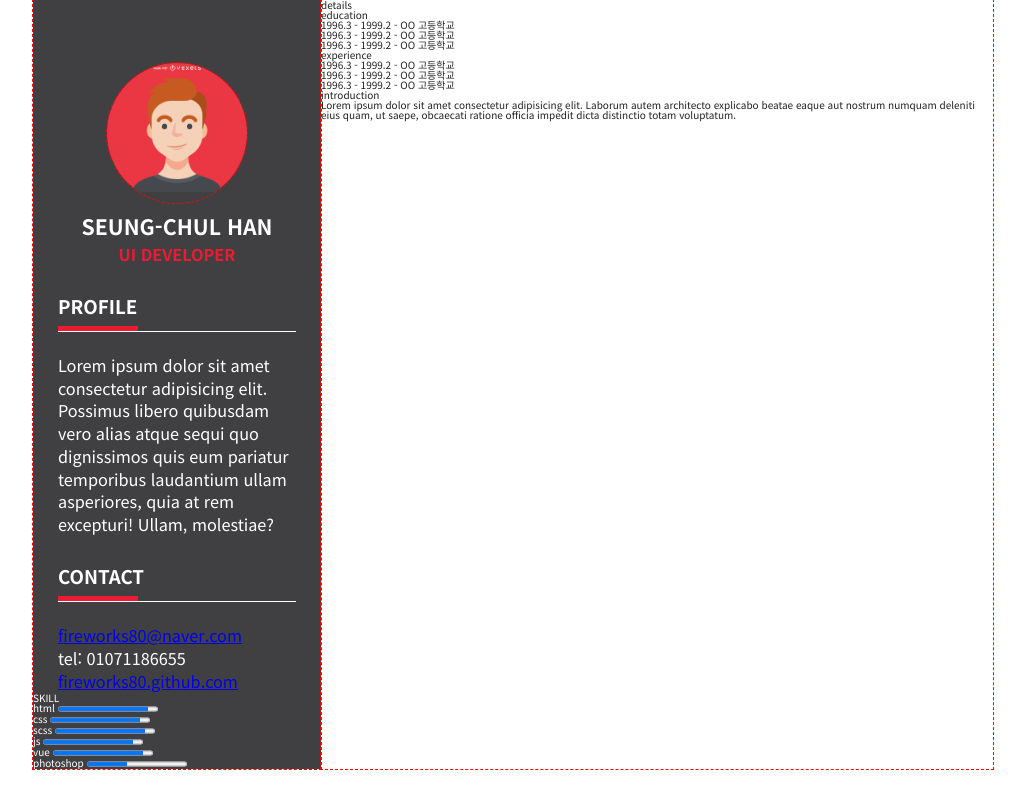
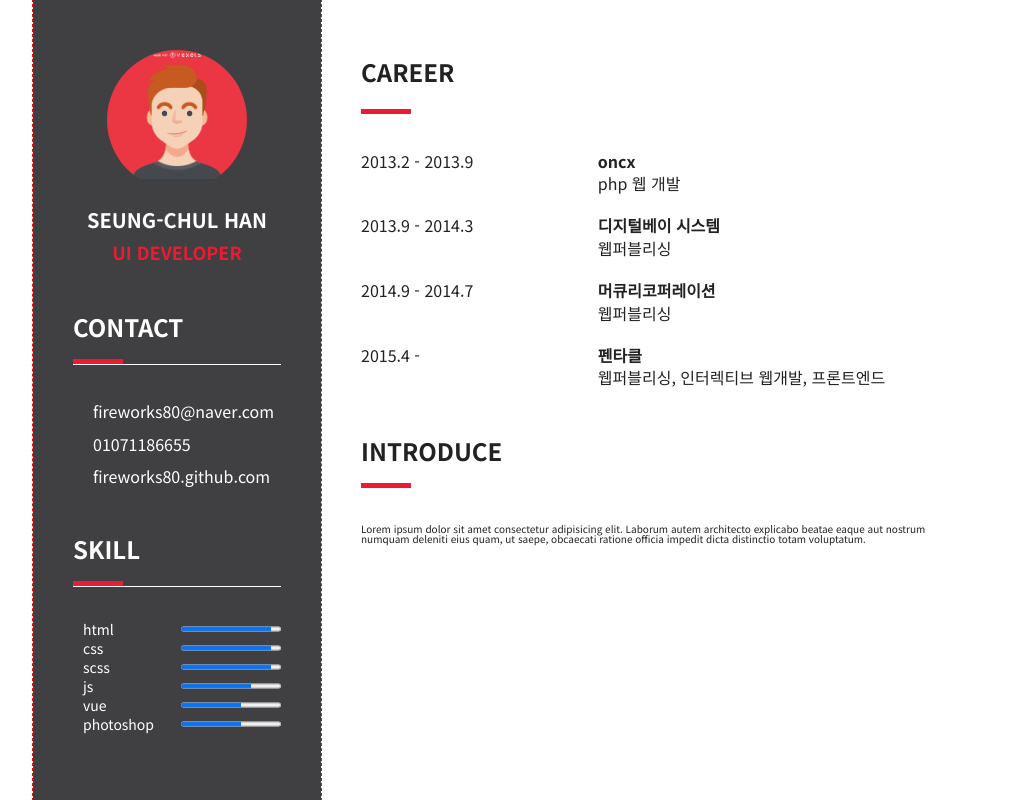
Before and after one commit to fireworks80/resume, a website: page index.html in a window 1280 px wide. Shown: the whole page, without its empty margins (127-1152 px from the left). Drawn offline with nearby package versions, Linux system fonts and the light colour scheme.

Commit message:
[update] 아이콘 수정, 컨텐츠 타이틀  css 수정

```diff
--- a/index.html
+++ b/index.html
@@ -5,12 +5,15 @@
     <meta name="viewport" content="width=device-width, initial-scale=1.0" />
     <meta http-equiv="X-UA-Compatible" content="ie=edge" />
     <title>Resume: SEUNG-CHUL HAN</title>
-    <link href="https://fonts.googleapis.com/css?family=Noto+Sans+KR:100,300,400,500,700,900&display=swap&subset=korean" rel="stylesheet">
-    <link rel="stylesheet" href="./css/reset-eric.css">
-    <link rel="stylesheet" href="./css/style.css">
+    <link
+      href="https://fonts.googleapis.com/css?family=Noto+Sans+KR:100,300,400,500,700,900&display=swap&subset=korean"
+      rel="stylesheet"
+    />
+    <link rel="stylesheet" href="./css/reset-eric.css" />
+    <link rel="stylesheet" href="./css/style.css" />
   </head>
   <body>
-    <article class="wrap">
+    <article class="wrap" id="js-app">
       <h1 class="a11y">RESUME - SEUNG-CHUL HAN</h1>
       <section class="intro">
         <h2 class="a11y">Introduce</h2>
@@ -21,77 +24,56 @@
         <h3 class="name">SEUNG-CHUL HAN</h3>
         <p class="job">UI DEVELOPER</p>
 
-        <dl class="info">
-          <dt class="info__tit">PROFILE</dt>
-          <dd class="info__desc">
-            Lorem ipsum dolor sit amet consectetur adipisicing elit. Possimus
-            libero quibusdam vero alias atque sequi quo dignissimos quis eum
-            pariatur temporibus laudantium ullam asperiores, quia at rem
-            excepturi! Ullam, molestiae?
-          </dd>
-        </dl>
-        <dl class="info">
-          <dt class="info__tit">CONTACT</dt>
-          <dd class="info__desc">
-            <ul>
-              <li>
-                <a href="mailto:fireworks80@naver.com"
-                  >fireworks80@naver.com</a
-                >
-              </li>
-              <li>tel: 01071186655</li>
-              <li>
-                <a href="https://fireworks80.github.com"
-                  >fireworks80.github.com</a
-                >
-              </li>
+        <dl class="column">
+          <dt class="column__tit contact">CONTACT</dt>
+          <dd class="column__desc">
+            <ul class="contact__list">
+              <li class="contact__item" v-for="con in contact">{{con}}</li>
             </ul>
           </dd>
         </dl>
-        <dl>
-          <dt>SKILL</dt>
+        <dl class="column skill">
+          <dt class="column__tit">SKILL</dt>
           <dd>
             <ul>
-              <li><em>html</em> <progress value="90" max="100"></progress></li>
-              <li><em>css</em> <progress value="90" max="100"></progress></li>
-              <li><em>scss</em> <progress value="90" max="100"></progress></li>
-              <li><em>js</em> <progress value="90" max="100"></progress></li>
-              <li><em>vue</em> <progress value="90" max="100"></progress></li>
-              <li><em>photoshop</em> <progress value="40" max="100"></progress></li>
+              <li class="skill__item" v-for="skill in skills">
+                <em class="skill__name">{{skill.kind}}</em>
+                <progress :value="skill.point" max="100"></progress>
+              </li>
             </ul>
           </dd>
         </dl>
       </section>
       <section class="detail">
-        <h2>details</h2>
+        <h2 class="a11y">details</h2>
 
-        <dl>
-          <dt>education</dt>
+        <dl class="column career">
+          <dt class="column__tit">CAREER</dt>
           <dd>
             <ol>
-              <li><span>1996.3 - 1999.2</span> - OO 고등학교</li>
-              <li><span>1996.3 - 1999.2</span> - OO 고등학교</li>
-              <li><span>1996.3 - 1999.2</span> - OO 고등학교</li>
+              <li class="career__item" v-for="career in careers">
+                <time class="career__date">{{career.date}}</time>
+                <p class="career__desc">
+                  <strong>{{career.company}}</strong>
+                  <br>
+                  <span>{{career.work}}</span>
+                </p>
+              </li>
             </ol>
           </dd>
         </dl>
-        <dl>
-          <dt>experience</dt>
+        <dl class="column">
+          <dt class="column__tit">INTRODUCE</dt>
           <dd>
-            <ol>
-              <li><span>1996.3 - 1999.2</span> - OO 고등학교</li>
-              <li><span>1996.3 - 1999.2</span> - OO 고등학교</li>
-              <li><span>1996.3 - 1999.2</span> - OO 고등학교</li>
-            </ol>
-          </dd>
-        </dl>
-        <dl>
-          <dt>introduction</dt>
-          <dd>
-            Lorem ipsum dolor sit amet consectetur adipisicing elit. Laborum autem architecto explicabo beatae eaque aut nostrum numquam deleniti eius quam, ut saepe, obcaecati ratione officia impedit dicta distinctio totam voluptatum.
+            Lorem ipsum dolor sit amet consectetur adipisicing elit. Laborum
+            autem architecto explicabo beatae eaque aut nostrum numquam deleniti
+            eius quam, ut saepe, obcaecati ratione officia impedit dicta
+            distinctio totam voluptatum.
           </dd>
         </dl>
       </section>
     </article>
+    <script src="https://cdn.jsdelivr.net/npm/vue"></script>
+    <script src="./js/resume.js"></script>
   </body>
 </html>
--- /dev/null
+++ b/js/resume.js
@@ -0,0 +1,41 @@
+new Vue({
+  el: '#js-app',
+  data: {
+    contact: {
+      email: 'fireworks80@naver.com',
+      tel: '01071186655',
+      github: 'fireworks80.github.com'
+    },
+    skills: [
+      { kind: 'html', point: 90 },
+      { kind: 'css', point: 90 },
+      { kind: 'scss', point: 90 },
+      { kind: 'js', point: 70 },
+      { kind: 'vue', point: 60 },
+      { kind: 'photoshop', point: 60 }
+    ],
+    careers: [
+      {
+        date: '2013.2 - 2013.9',
+        company: 'oncx',
+        work: 'php 웹 개발',
+        desc: 'oncx 컨텐츠 개발, '
+      },
+      {
+        date: '2013.9 - 2014.3',
+        company: '디지털베이 시스템',
+        work: '웹퍼블리싱'
+      },
+      {
+        date: '2014.9 - 2014.7',
+        company: '머큐리코퍼레이션',
+        work: '웹퍼블리싱'
+      },
+      {
+        date: '2015.4 - ',
+        company: '펜타클',
+        work: '웹퍼블리싱, 인터렉티브 웹개발, 프론트엔드'
+      }
+    ]
+  }
+});
--- /dev/null
+++ b/scss/_common.scss
@@ -0,0 +1,28 @@
+.column {
+  margin-top: rem(50);
+  padding: 0 rem(40);
+
+  &__tit {
+    position: relative;
+    margin-bottom: rem(35);
+    padding-bottom: rem(25);
+    font-size: rem(24);
+    font-weight: 700;
+    border-bottom: 1px solid #fff;
+
+    &::before {
+      position: absolute;
+      left: 0;
+      bottom: 0;
+      width: 50px;
+      height: 5px;
+      background-color: $color-red;
+      content: '';
+    }
+  }
+
+  &__desc {
+    font-size: rem(16);
+    line-height: 1.4;
+  }
+}
--- a/scss/_function.scss
+++ b/scss/_function.scss
@@ -1,5 +1,5 @@
 @function rem($px) {
-  @return ($px / 16) * 1rem;
+  @return ($px / 10) * 1rem;
 }
 
 @function percent($px, $context: 16) {
--- a/scss/_reset.scss
+++ b/scss/_reset.scss
@@ -6,8 +6,14 @@
   }
 }
 
+html,
+body {
+  height: 100%;
+}
+
 html {
   font-size: percent(10);
+  // font-size: 10px;
 }
 
 body {
@@ -17,3 +23,7 @@ body {
 img {
   max-width: 100%;
 }
+
+a {
+  color: #000;
+}
--- a/scss/_resume.scss
+++ b/scss/_resume.scss
@@ -1,73 +1,114 @@
 .wrap {
   display: flex;
   max-width: 960px;
+  min-height: 100%;
   margin: {
     left: auto;
     right: auto;
   }
 }
-
+// info =============================================================
 .intro {
   @include debug;
   width: 30%;
+  min-height: 100%;
+  padding-bottom: rem(30);
   color: #fff;
   background-color: $color-dark;
 
   &__img {
-    @include debug;
+    // @include debug;
     overflow: hidden;
     width: 140px;
     height: 140px;
-    margin: rem(100) auto rem(20);
+    margin: rem(50) auto rem(20);
     border-radius: 50%;
   }
 }
 
 .name {
   margin-bottom: rem(10);
-  font-size: rem(34);
+  font-size: rem(20);
   font-weight: 700;
   text-align: center;
 }
 
 .job {
-  font-size: rem(26);
+  font-size: rem(18);
   font-weight: 600;
   line-height: 1.4;
   color: $color-red;
   text-align: center;
 }
 
-.info {
-  margin-top: rem(50);
-  padding: 0 rem(40);
+.contact {
+  &__item {
+    // @include debug(#fff);
+    display: flex;
+    padding-left: rem(20);
+    margin-bottom: rem(10);
+    color: #fff;
 
-  &__tit {
-    position: relative;
-    margin-bottom: rem(35);
-    padding-bottom: rem(25);
-    font-size: rem(30);
-    font-weight: 700;
-    border-bottom: 1px solid #fff;
+    a {
+      color: inherit;
+    }
+  }
+}
 
-    &::before {
-      position: absolute;
-      left: 0;
-      bottom: 0;
-      width: 80px;
-      height: 5px;
-      background-color: $color-red;
-      content: '';
-    }
+// skill ===========================
+.skill {
+  &__item {
+    // @include debug;
+    display: flex;
+    justify-content: space-between;
+    align-items: center;
+    margin-bottom: rem(5);
+    padding-left: rem(10);
+  }
+
+  &__name {
+    // display: inline-block;
+    width: rem(30);
+    font-size: rem(14);
+  }
+}
+
+
+// detail =============================================================
+.detail {
+  width: 70%;
+  padding-top: rem(5);
+
+  .info__tit {
+    border-color: $color-dark;
+  }
+}
+
+.career {
+  font-size: rem(16);
+  line-height: 1.4;
+
+  &__item {
+    display: flex;
+    justify-content: space-between;
+    margin-bottom: rem(20);
+  }
+
+  &__date,
+  &__desc {
+    // @include debug;
+    flex: 1 0 auto;
+  }
+
+  &__date {
+    width: 40%;
   }
 
   &__desc {
-    font-size: rem(26);
-    line-height: 1.4;
+    width: 60%;
+
+    strong {
+      font-weight: 700;
+    }
   }
 }
-
-.detail {
-  width: 70%;
-  @include debug;
-}
--- a/scss/style.scss
+++ b/scss/style.scss
@@ -6,4 +6,5 @@
 @import 'mixins';
 @import 'reset';
 @import 'utils';
+@import 'common';
 @import 'resume';
```
Also changed, not shown: css/style.css, images/css (1).svg (added), images/css.svg (added), images/envelope.svg (added), images/html.svg (added), images/javascript.svg (added), images/phone-call.svg (added), images/photoshop.svg (added), images/placeholder.svg (added), images/sass.svg (added), 2 other files.
